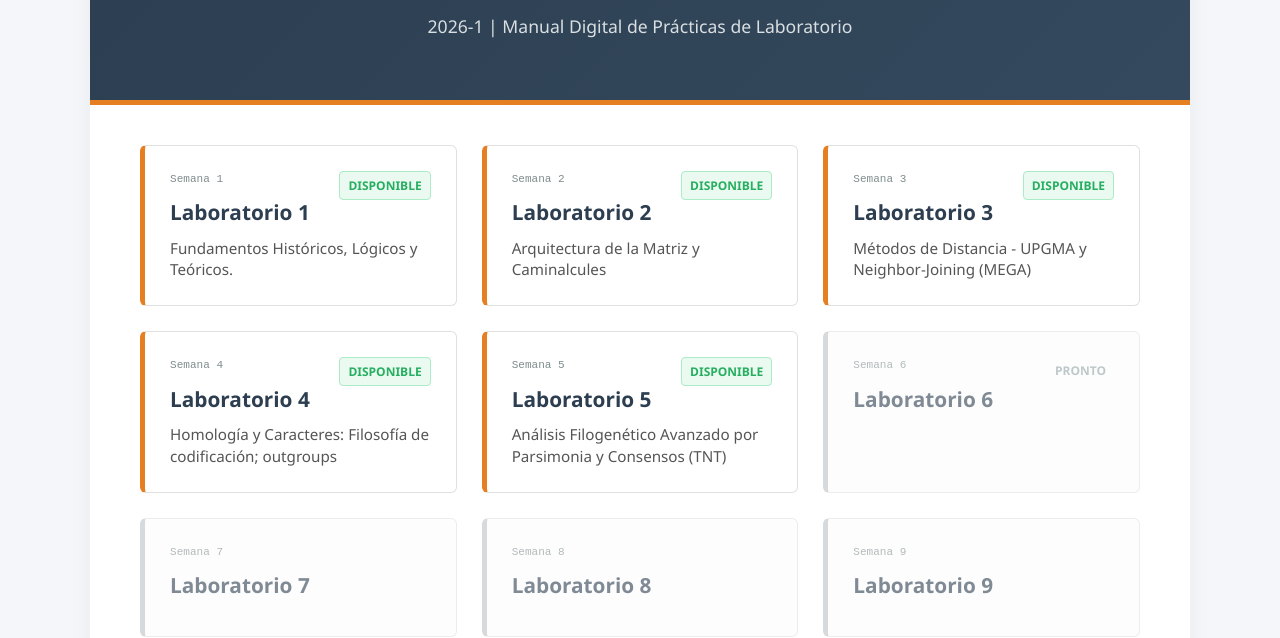
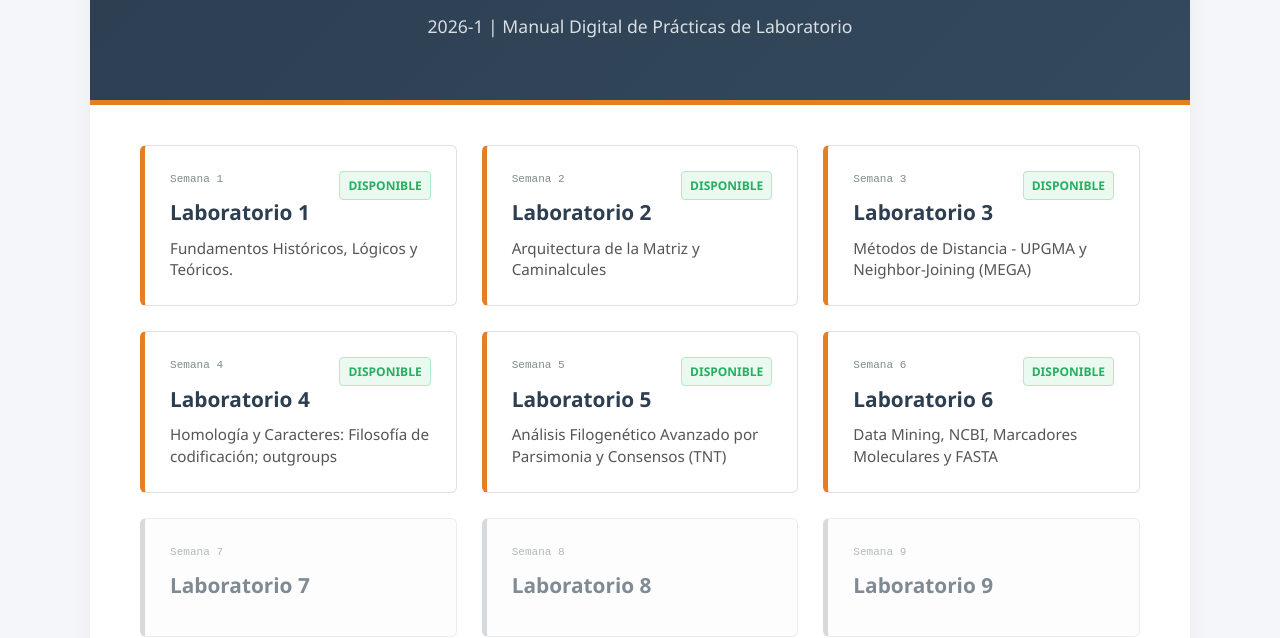
Before and after one commit to SalaMuseo-UIS/laboratorio-sistematica, a plain HTML site: page index.html in a window 1280 px wide. Shown: the part 182-820 px from the top of the page. Drawn offline with Linux system fonts and the light colour scheme.

Commit message:
Update index.html

```diff
--- a/index.html
+++ b/index.html
@@ -172,11 +172,13 @@
             <span class="lab-desc">Análisis Filogenético Avanzado por Parsimonia y Consensos (TNT)</span>
         </a>
 
-        <div class="card inactive">
-            <span class="status">Pronto</span>
+        <a href="lab6.html" class="card active">
+            <span class="status">Disponible</span>
             <span class="lab-week">Semana 6</span>
             <span class="lab-title">Laboratorio 6</span>
-        </div>
+            <span class="lab-desc">Data Mining, NCBI, Marcadores Moleculares y FASTA</span>
+        </a>
+
         <div class="card inactive"><span class="lab-week">Semana 7</span><span class="lab-title">Laboratorio 7</span></div>
         <div class="card inactive"><span class="lab-week">Semana 8</span><span class="lab-title">Laboratorio 8</span></div>
         <div class="card inactive"><span class="lab-week">Semana 9</span><span class="lab-title">Laboratorio 9</span></div>
```
